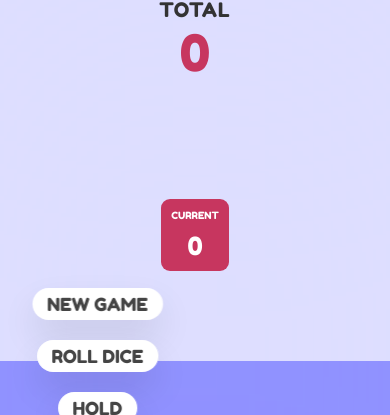
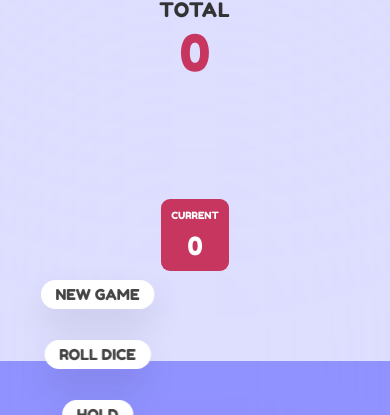
Before and after one commit to sla686/piggame, a plain HTML site: page index.html in a window 390 px wide. Shown: the part 69-484 px from the top of the page. Drawn offline with Linux system fonts and the light colour scheme; a web font is replaced by a local one.

Commit message:
responsiveness adjustments

```diff
--- a/style.css
+++ b/style.css
@@ -307,11 +307,12 @@ footer p {
   .btn {
     left: 25%;
     padding: 0.5rem 1.5rem;
+    font-size: 1.5rem;
   }
 
   .btn--new {
     /* top: 37rem; */
-    top: 41.5%;
+    top: 40.5%;
   }
 
   .btn--roll {
@@ -321,6 +322,6 @@ footer p {
 
   .btn--hold {
     /* top: 47rem; */
-    top: 53.5%;
+    top: 54.5%;
   }
 }
```
